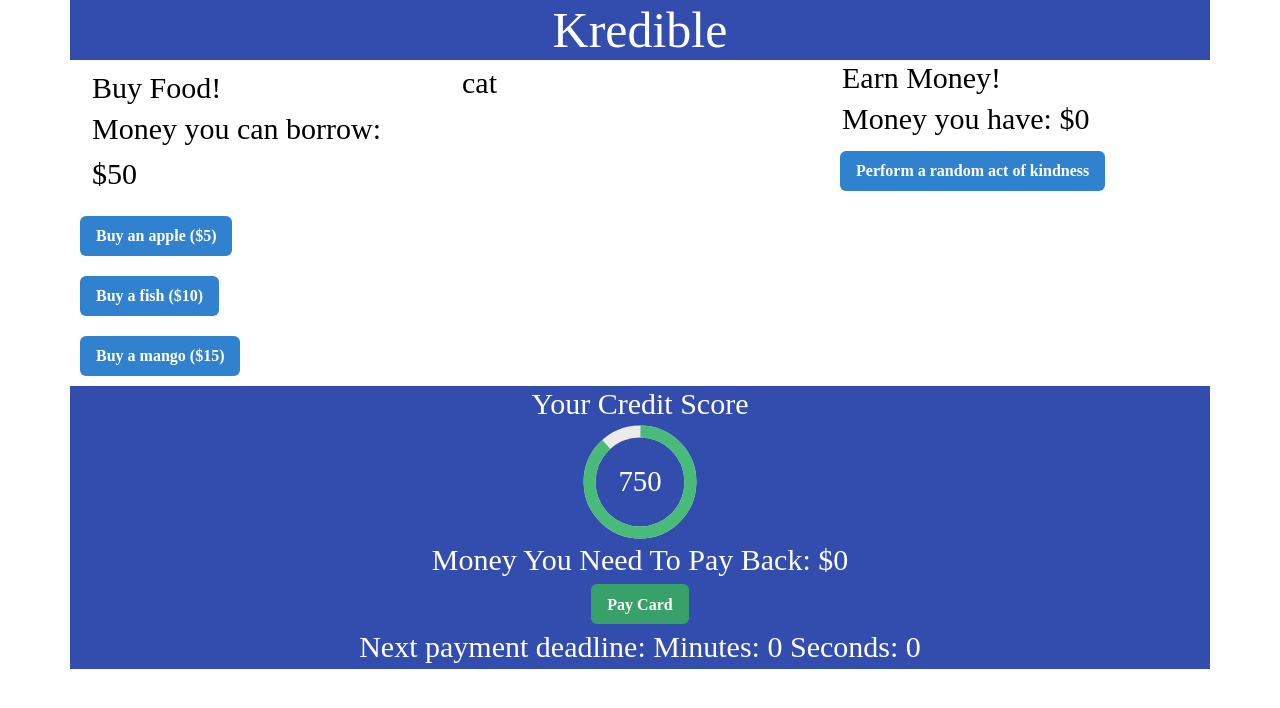
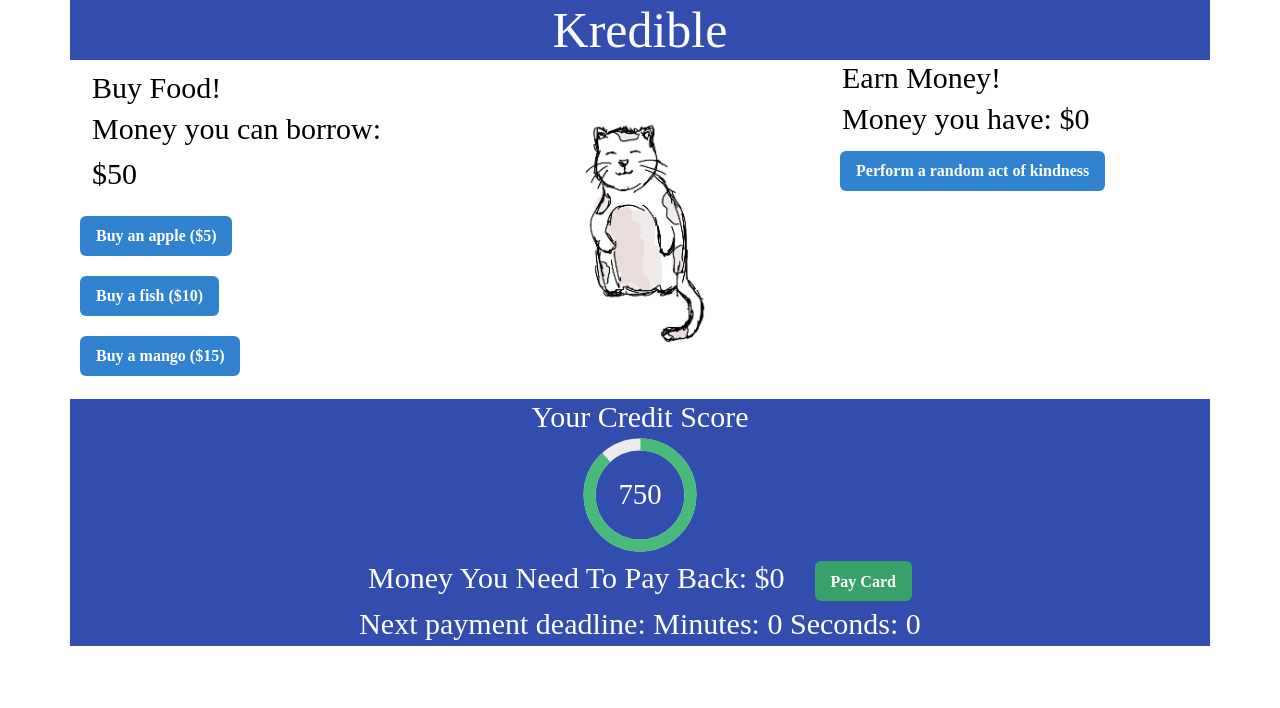
Before and after one commit to ManaalS/kredit4kids, a React (Create React App) app: page / in a window 1280 px wide. Shown: the top 708 px of the page. Built offline with nearby package versions, Linux system fonts and the light colour scheme; a web font is replaced by a local one.

Commit message:
added cat

```diff
--- a/src/components/Home.js
+++ b/src/components/Home.js
@@ -23,6 +23,8 @@ import {
   ModalCloseButton,
 } from "@chakra-ui/react"
 import { useDisclosure } from "@chakra-ui/react"
+import happyCat from '.././assets/happy-cat.jpg'
+import sadCat from '.././assets/mad-cat.jpg'
 
 
 
@@ -118,7 +120,7 @@ const Home = (props) => {
             </Row>
           </Col>
           <Col>
-            cat
+            <img src={happyCat}></img>
           </Col>
           <Col>
             <Col>
@@ -135,8 +137,8 @@ const Home = (props) => {
         <Row>
           <CreditScore minutes={minutes} seconds={seconds} moneyOwed={owed} creditScore={750}></CreditScore>
           <Col>
-            <h1> Money You Need To Pay Back: ${owed} </h1>
-            <Button onClick={onOpen} colorScheme="green">
+            <span className = "buttonSpacing"> Money You Need To Pay Back: ${owed}</span>
+            <Button  onClick={onOpen} colorScheme="green">
               Pay Card
             </Button>
             <p> Next payment deadline:
--- a/src/index.css
+++ b/src/index.css
@@ -44,3 +44,7 @@ code {
   color: white;
   font-size: 50px;
 }
+
+.buttonSpacing {
+  padding-right: 30px;
+}
```
Also changed, not shown: src/assets/happy-cat.jpg (added), src/assets/mad-cat.jpg (added).
